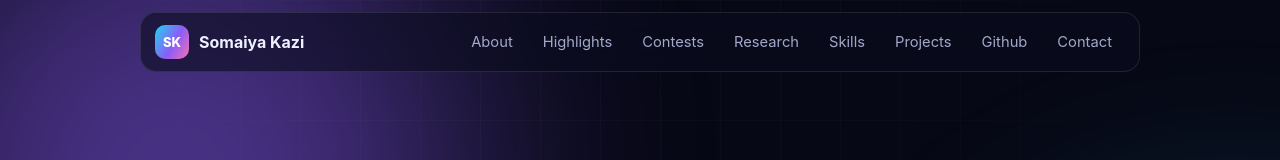
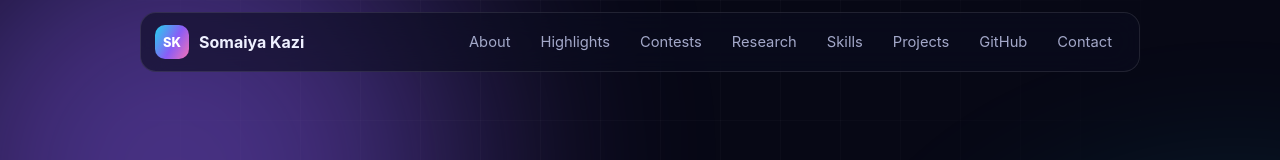
Before and after one commit to Somaiya-0/portfolio, a React (Vite) app: page / in a window 1280 px wide. Shown: the top 160 px of the page. Built offline with nearby package versions, Linux system fonts and the light colour scheme.

Commit message:
Fix GitHub nav label

```diff
--- a/src/App.jsx
+++ b/src/App.jsx
@@ -256,7 +256,7 @@ export default function App() {
         <nav className={menuOpen ? 'open' : ''}>
           {sections.map((s) => (
             <a key={s} href={`#${s}`} onClick={() => setMenuOpen(false)}>
-              {s}
+              {s === 'github' ? 'GitHub' : s}
             </a>
           ))}
         </nav>
```
